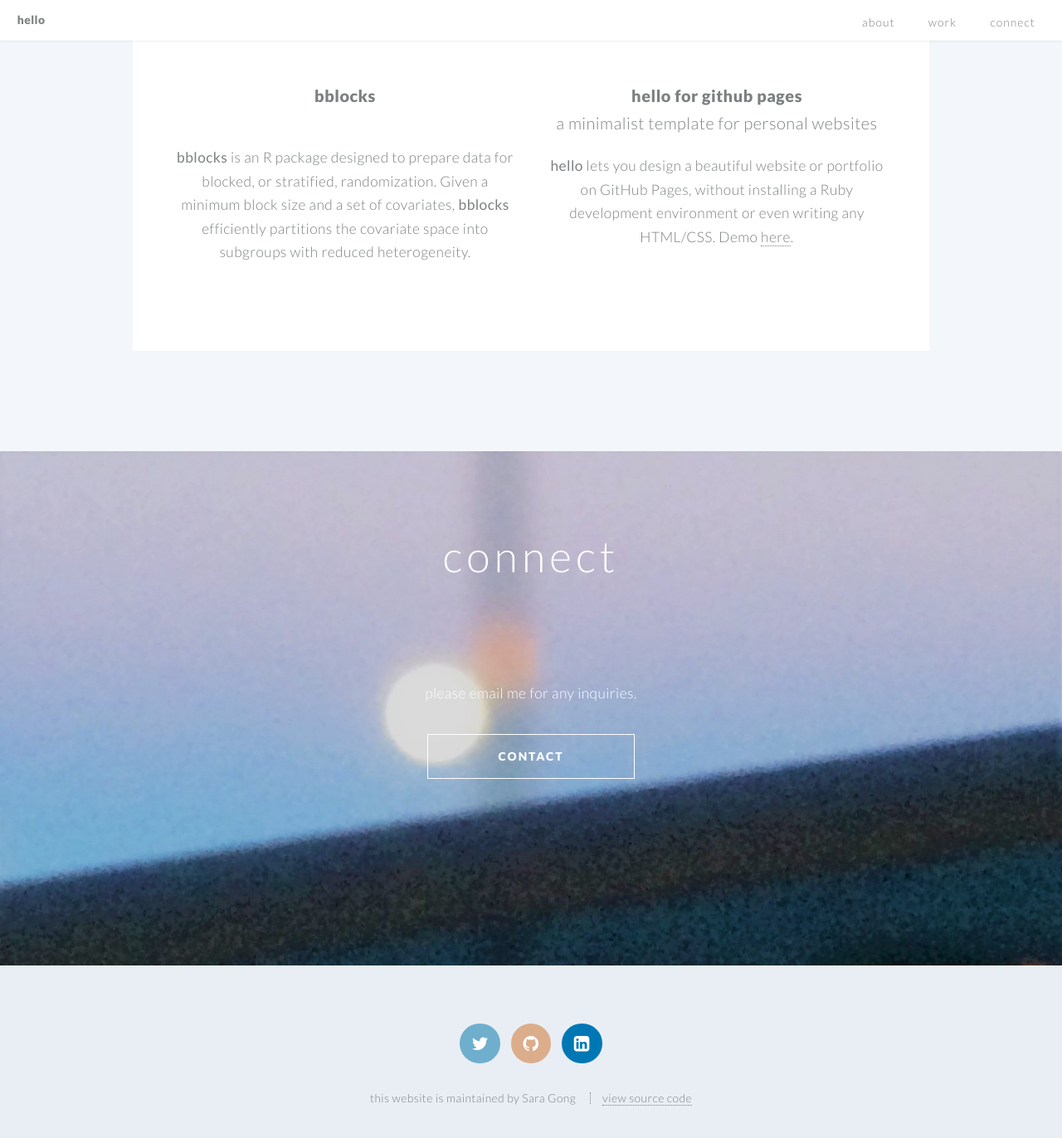
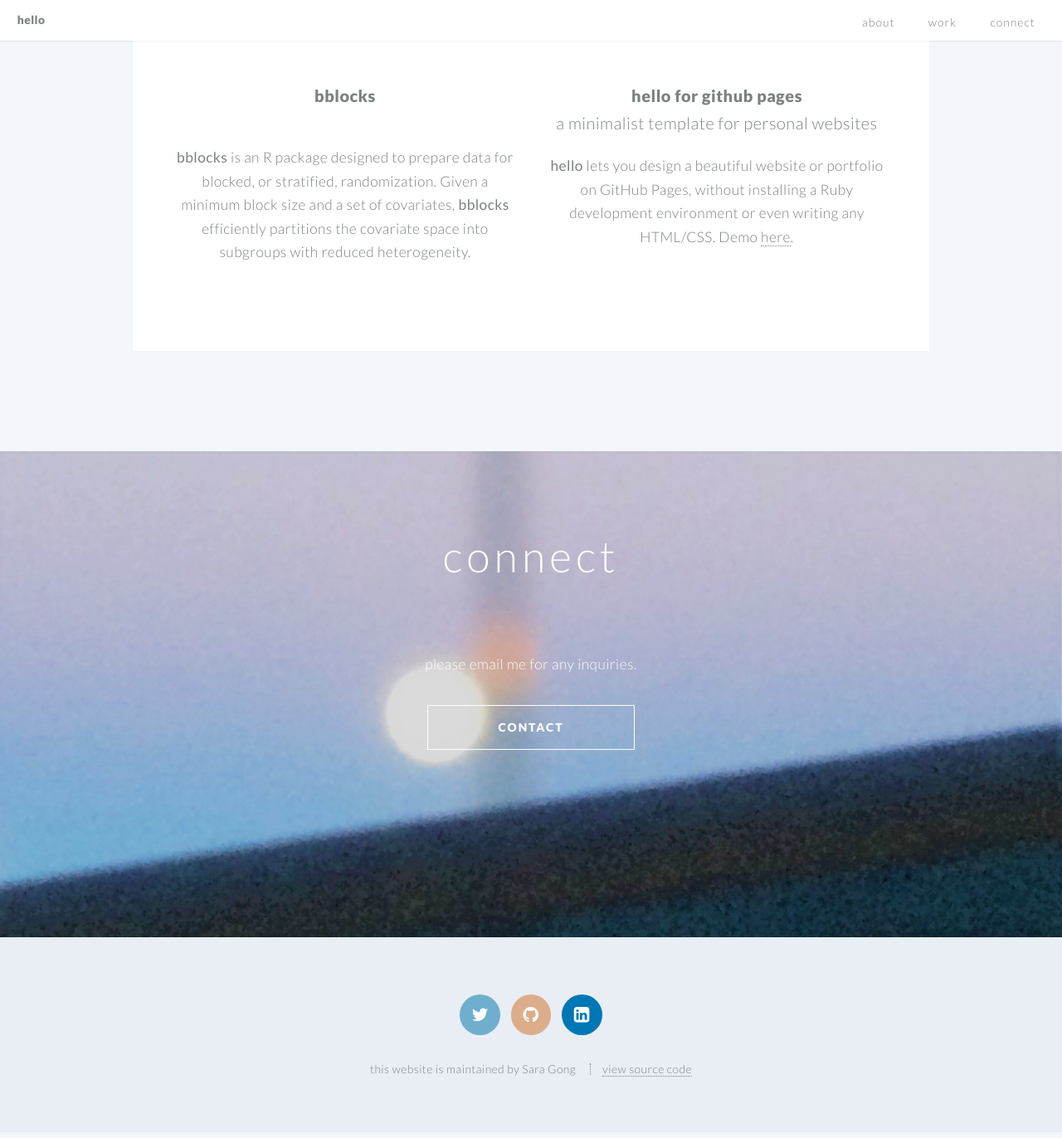
Before and after one commit to saragong/saragong.github.io, a Jekyll site: the page built from index.md, in a window 1280 px wide and 1400 px high, scrolled down 2375 px. Shown: the top 1372 px of the window at 83% size. Built offline with Jekyll 4.4.1, drawn with Linux system fonts in a browser that asks for light colours.

Commit message:
cta spacing

```diff
--- a/css/style.css
+++ b/css/style.css
@@ -796,10 +796,6 @@ Custom Styles Adapted from Twenty by HTML5 Up
 		text-align: center;
 	}
 
-		.cta header {
-			margin-bottom: 2em;
-		}
-
 /* Footer */
 
 	#footer {
```
